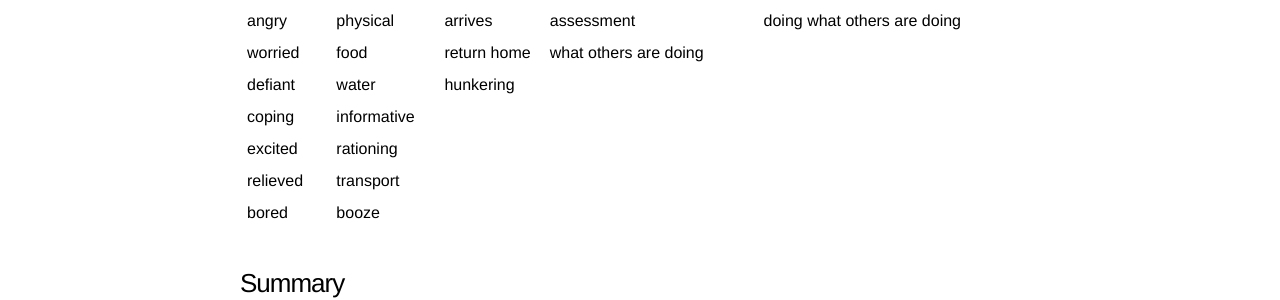
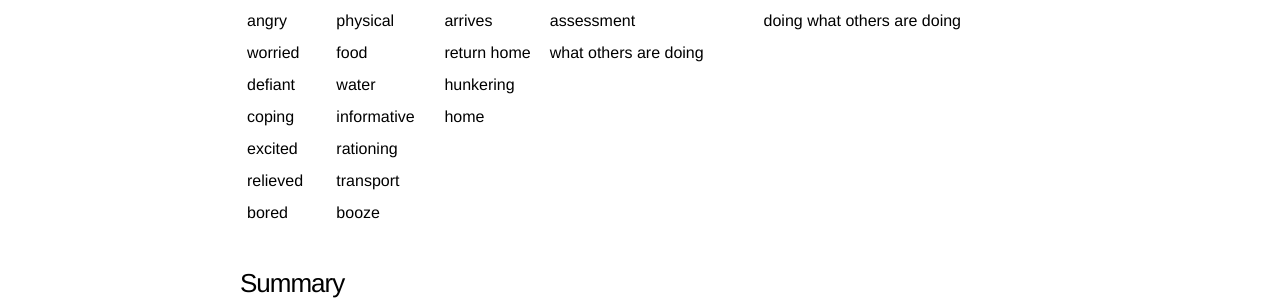
Before and after one commit to jenningsanderson/Twitter-Evacuation-Patterns, a Jekyll site: the page built from _posts/2014-09-07-Qualitative-Coding.md, in a window 1280 px wide. Shown: the part 456-756 px from the top of the page. Built offline with Jekyll 4.4.1, drawn with Linux system fonts in a browser that asks for light colours.

Commit message:
updated it to include home

```diff
--- a/_posts/2014-09-07-Qualitative-Coding.md
+++ b/_posts/2014-09-07-Qualitative-Coding.md
@@ -14,7 +14,7 @@ permalink: "/coding"
 | angry	  | physical    | arrives     | assessment             | doing what others are doing
 | worried	  | food        | return home | what others are doing  |
 | defiant   | water       | hunkering   |                        |
-| coping	  | informative |             |                        |
+| coping	  | informative | home      |                        |
 | excited	  | rationing   |             |                        |
 | relieved  | transport   |             |                        |
 | bored     | booze       |             |                        |
```
